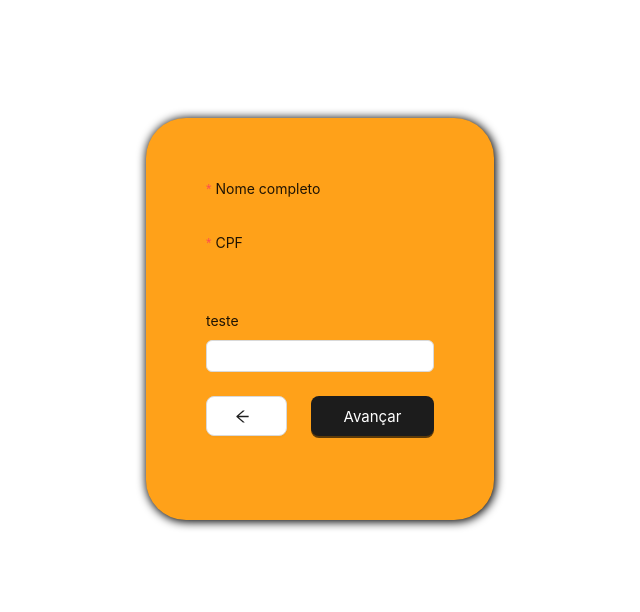
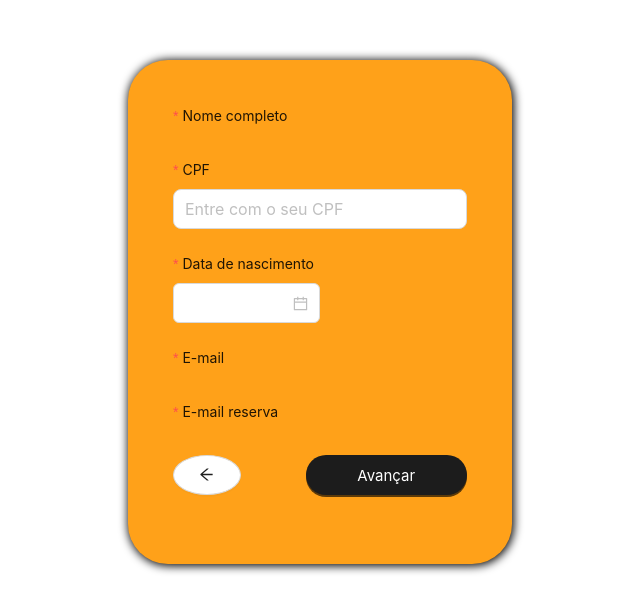
Before and after one commit to Fabio-Martins1/log-in, a React (Vite) app: page /createAccount in a window 1280 px wide. Shown: the top 612 px of the page, without its empty margins (320-960 px from the left). Built offline with nearby package versions, Linux system fonts and the light colour scheme.

Commit message:
Criando componente de field.

```diff
--- a/src/pages/createAccount/CreateAccount.module.css
+++ b/src/pages/createAccount/CreateAccount.module.css
@@ -3,14 +3,16 @@
   flex-direction: column;
   justify-content: center;
   align-items: center;
-  padding: 4em;
 }
 
 .create_account_form_container {
   width: 30%;
-  margin-top: 5%;
-  padding: 4em;
+  margin-top: 4em;
+  padding: 3em;
   background-color: #FFA119;
   border-radius: 40px;
   box-shadow: 1px 1px 10px 1px;
 }
+.notification{
+  color: #FFA119;
+}
--- /dev/null
+++ b/src/pages/createAccount/fields/AdressInfoFields.tsx
@@ -0,0 +1,51 @@
+import {IFields} from "../../Interfaces";
+
+const cepRegex = /^(\d{5})(\d{3})$/
+
+export const adressInfoFields: IFields[] = [
+  {
+    type: "input",
+    name: "zipCode",
+    label: "CEP",
+    size: "large",
+    placeholder: "Entre com o seu CEP",
+    rowGutter: 0,
+    colSpan: 24,
+    wrapperSpan: 0,
+    wrapperOffset: 0,
+    rules: [{
+      required: true,
+      pattern: cepRegex,
+      transform(value) {
+        return value.replace(/[.-]/g, "")
+      },
+      message: "Entre com um CEP válido"
+    }]
+  },
+  {
+    type: "input",
+    name: "state",
+    label: "Estado",
+    size: "large",
+    placeholder: "Entre com o seu Estado",
+    rowGutter: 10,
+    colSpan: 12,
+    wrapperSpan: 0,
+    wrapperOffset: 0,
+    rules: [{required:true,message: "Entre com um Estado válido"
+    }]
+  },
+  {
+    type: "input",
+    name: "city",
+    label: "Cidade",
+    size: "large",
+    placeholder: "Entre com a sua cidade",
+    rowGutter: 0,
+    colSpan: 12,
+    wrapperSpan: 0,
+    wrapperOffset: 0,
+    rules: [{required:true,message: "Entre com um Estado válido"
+    }]
+  }
+]
--- a/src/pages/createAccount/FieldsCreateAccount.tsx
+++ b/src/pages/createAccount/fields/PersonalInfoFields.tsx
@@ -1,8 +1,8 @@
-import {IFields} from "../Interfaces";
+import {IFields} from "../../Interfaces";
 
-const cpfRegex = /^\d{3}.?\d{3}.?\d{3}-?\d{2}$/
+const cpfRegex = /^(\d{3})(\d{3})(\d{3})(\d{2})$/
 
-export const fieldsCreateAccount: IFields[] = [
+export const personalInfoFields: IFields[] = [
 
   {
     type: "input",
@@ -14,7 +14,6 @@ export const fieldsCreateAccount: IFields[] = [
     colSpan: 24,
     wrapperSpan: 0,
     wrapperOffset: 0,
-    hasFeedback: false,
     rules: [{required: true, message: "Entre com o seu nome completo!"}]
   },
   {
@@ -25,7 +24,7 @@ export const fieldsCreateAccount: IFields[] = [
     placeholder: "Entre com o seu CPF",
     rowGutter: 0,
     colSpan: 24,
-    wrapperSpan: 0,
+    wrapperSpan: 24,
     wrapperOffset: 0,
     hasFeedback: true,
     rules: [{
@@ -41,15 +40,40 @@ export const fieldsCreateAccount: IFields[] = [
   {
     type: "date",
     name: "birthDate",
-    label: "",
+    label: "Data de nascimento",
     size: "large",
-    placeholder: "01/01/2023",
+    placeholder: "",
     format: "DD/MM/YYYY",
     rowGutter: 0,
     colSpan: 24,
+    wrapperSpan: 12,
+    wrapperOffset: 0,
+    rules: [{required: true, type: "date", message: "Entre com sua data de nascimento!"}]
+  },
+  {
+    type: "input",
+    name: "email",
+    label: "E-mail",
+    size: "large",
+    placeholder: "Entre com o seu e-mail",
+    rowGutter: 0,
+    colSpan: 24,
     wrapperSpan: 0,
-    wrapperOffset: 4,
-    hasFeedback: false,
-    rules: [{required: true, type: "date", message: "Entre com sua data de nascimento!"}]
+    wrapperOffset: 0,
+    hasFeedback: true,
+    rules: [{required: true, type: "email", message: "Entre com um e-mail válido!"}]
+  },
+  {
+    type: "input",
+    name: "reserveEmail",
+    label: "E-mail reserva",
+    size: "large",
+    placeholder: "Entre com o seu e-mail reserva",
+    rowGutter: 0,
+    colSpan: 24,
+    wrapperSpan: 0,
+    wrapperOffset: 0,
+    hasFeedback: true,
+    rules: [{required: true, type: "email", message: "Entre com um e-mail válido!"}]
   }
 ]
--- a/src/pages/createAccount/index.tsx
+++ b/src/pages/createAccount/index.tsx
@@ -1,24 +1,37 @@
-import React from "react"
+import React, {useState} from "react"
 
 import styles from "./CreateAccount.module.css"
 
-import {Button, Col, Form, Input, notification, Row} from "antd";
+import {Button, Col, Form, notification, Row} from "antd";
 import {useNavigate} from "react-router-dom";
-import {fieldsCreateAccount} from "./FieldsCreateAccount";
+import {personalInfoFields} from "./fields/PersonalInfoFields";
 import {FieldGenerator} from "../FieldGenerator";
 import {ArrowLeftOutlined} from "@ant-design/icons";
+import {adressInfoFields} from "./fields/AdressInfoFields";
 
 export const CreateAccount = () => {
+  const [page, setPage] = useState<number>(0)
   const navigate = useNavigate()
 
   const onFinish = (): void => {
-    notification.open({
-      message: "Tudo certo!"
-    });
-    navigate("/")
+    if (page === 0) {
+      setPage(1);
+    }
+    if (page === 1) {
+      setPage(2)
+    }
+    if(page === 2){
+      notification.success({
+        message: "Tudo certo!"
+      });
+      navigate("/login")
+    }
+
   };
   const onFinishFailed = (): void => {
-
+    notification.error({
+      message: "Preencha os campos corretamente"
+    });
   };
   const prev = (): void => {
     navigate("/login")
@@ -34,19 +47,30 @@ export const CreateAccount = () => {
               onFinishFailed={onFinishFailed}
               autoComplete={"off"}
           >
-            <FieldGenerator fieldsList={fieldsCreateAccount}/>
-            <Form.Item label={"teste"} labelCol={{offset: 20, span: 20}}>
-              <Input/>
-            </Form.Item>
+            {page === 0 ? (<FieldGenerator fieldsList={personalInfoFields}/>) : page === 1 ? (
+                <FieldGenerator fieldsList={adressInfoFields} />) : (<></>)}
             <Row gutter={24}>
               <Col span={10}>
-                <Form.Item wrapperCol={{offset: 0, span: 30}}>
-                  <Button block size={"large"} type={"default"} onClick={() => prev()}><ArrowLeftOutlined/> </Button>
+                <Form.Item wrapperCol={{offset: 0, span: 15}}>
+                  <Button block
+                          size={"large"}
+                          type={"default"}
+                          onClick={() => prev()}
+                          icon={<ArrowLeftOutlined/>}
+                          shape={"circle"}
+                          id={"submitButton"}
+                  />
                 </Form.Item>
               </Col>
               <Col span={14}>
                 <Form.Item>
-                  <Button block size={"large"} type={"primary"} htmlType={"submit"}>Avançar</Button>
+                  <Button block
+                          shape={"round"}
+                          size={"large"}
+                          type={"primary"}
+                          htmlType={"submit"}
+                          id={"backButton"}
+                  >Avançar</Button>
                 </Form.Item>
               </Col>
             </Row>
--- a/src/pages/login/FieldsLogin.tsx
+++ b/src/pages/login/FieldsLogin.tsx
@@ -30,7 +30,7 @@ export const fieldsLogin: IFields[] = [
     rules: [{required: true, message: "Entre com a sua senha!", min: 8}]
   }, {
     type: "checkbox",
-    name: "remember",
+    name: "rememberMe",
     valuePropName: "checked",
     label: "",
     size: "large",
--- a/src/pages/login/Login.module.css
+++ b/src/pages/login/Login.module.css
@@ -4,16 +4,12 @@
   flex-direction: column;
   justify-content: center;
   align-items: center;
-  padding: 4em;
 }
 .login_form_container {
   width: 30%;
   margin-top: 5%;
-  padding: 4em;
+  padding: 3em;
   background-color: #FFA119;
   border-radius: 40px;
   box-shadow: 1px 1px 10px 1px;
 }
-p{
-  opacity: 0.5;
-}
--- a/src/pages/login/index.tsx
+++ b/src/pages/login/index.tsx
@@ -12,14 +12,14 @@ export const Login = () => {
 
   const navigate = useNavigate()
 
-  const onFinish = ():void => {
-    notification.open({
-      message: "Tudo certo!"
+  const onFinish = (): void => {
+    notification.success({
+      message: "Bem-vindo!"
     });
     navigate("/")
   }
-  const onFinishFailed = ():void => {
-    notification.open({
+  const onFinishFailed = (): void => {
+    notification.error({
       message: "Algo deu errado!",
       description: "Preencha os campos corretamente!"
     });
@@ -39,11 +39,22 @@ export const Login = () => {
             <FieldGenerator fieldsList={fieldsLogin}/>
 
             <Form.Item wrapperCol={{offset: 2, span: 20}}>
-              <Button block size={"large"} type={"primary"} htmlType={"submit"}>Entrar<LoginOutlined/> </Button>
+              <Button block
+                      size={"large"}
+                      shape={"round"}
+                      type={"primary"}
+                      htmlType={"submit"}
+                      icon={<LoginOutlined/>}
+              >Entrar</Button>
             </Form.Item>
             <Form.Item wrapperCol={{offset: 6, span: 12}}>
-              <Button block size={"large"} type={"default"}
-                      href={"/createAccount"}>Registre-se <UserAddOutlined/></Button>
+              <Button block
+                      size={"large"}
+                      shape={"round"}
+                      type={"default"}
+                      href={"/createAccount"}
+                      icon={<UserAddOutlined/>}
+              >Registre-se</Button>
             </Form.Item>
           </Form>
         </div>
```
